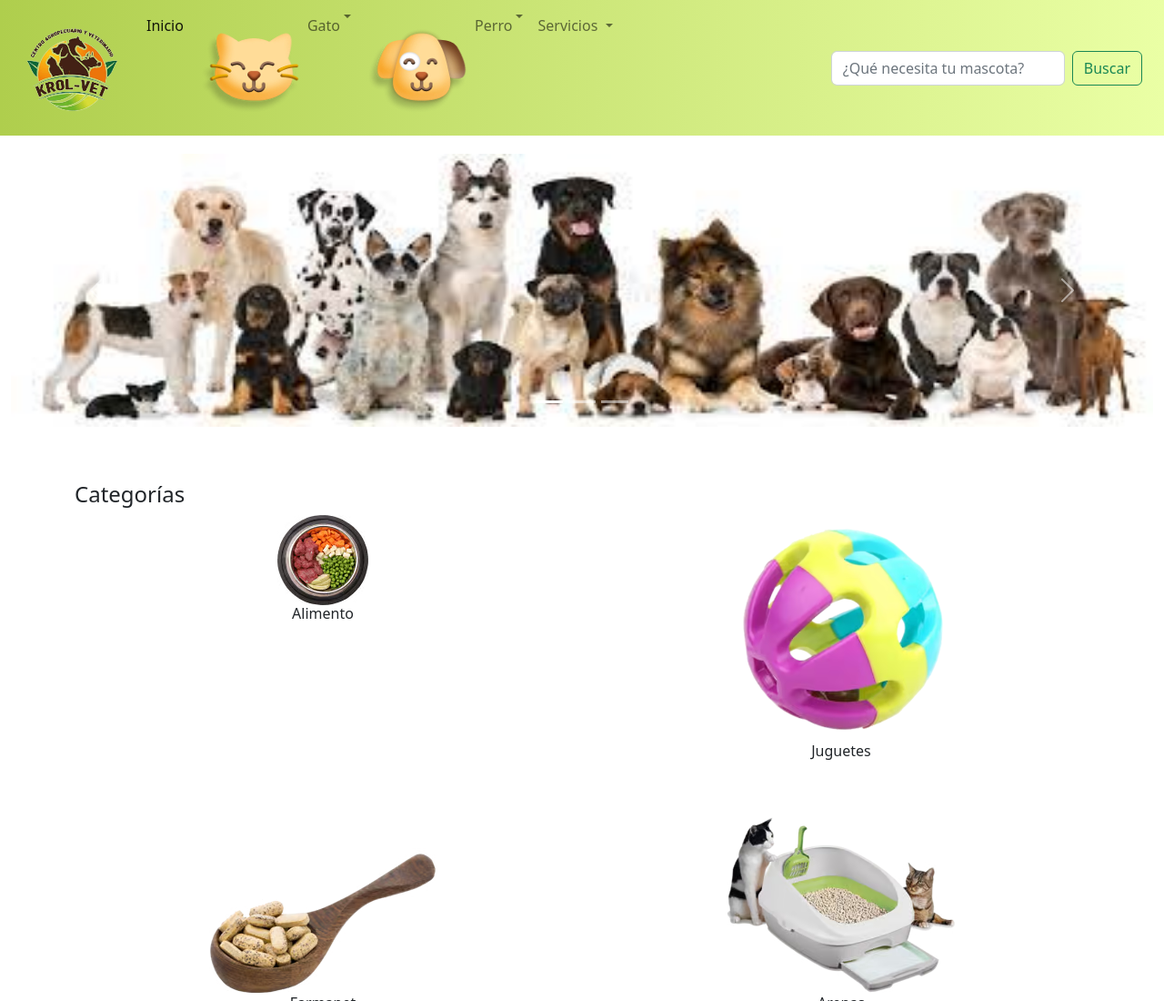
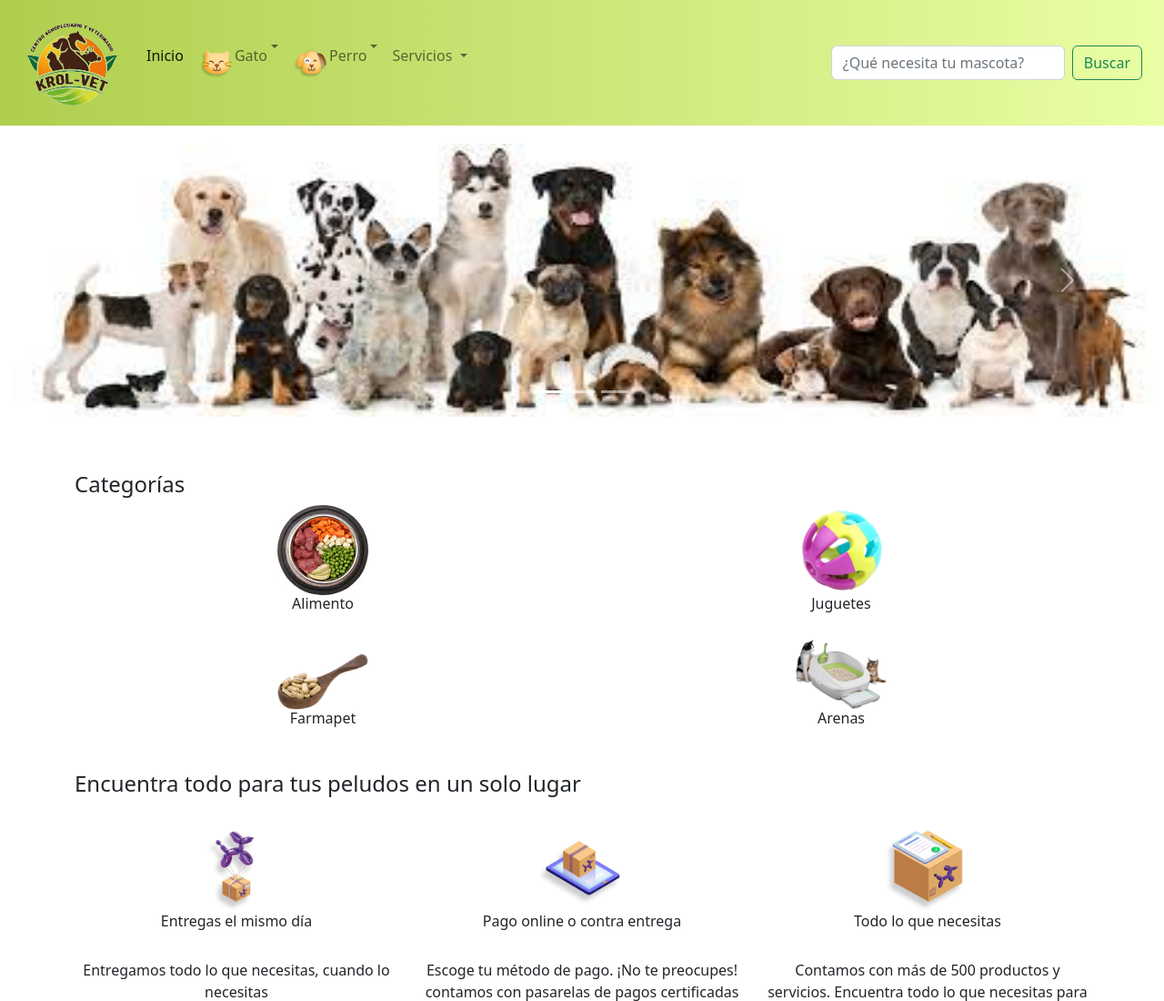
Before and after one commit to lauraljl/EntregaFinalJaramillo, a website: page index.html in a window 1280 px wide. Shown: the top 1100 px of the page at 91% size. Drawn offline with nearby package versions, Linux system fonts and the light colour scheme.

Commit message:
arregle el mixin

```diff
--- a/scss/_mixin.scss
+++ b/scss/_mixin.scss
@@ -1,6 +1,6 @@
 @mixin tamano($ancho,$alto){
-    width: repeat($ancho);
-    height: repeat($alto);
+    width: $ancho;
+    height: $alto;
 }
 
 .img2 img{@include tamano(100px,99px )};
```
Also changed, not shown: css/style.css, 1 other file.
